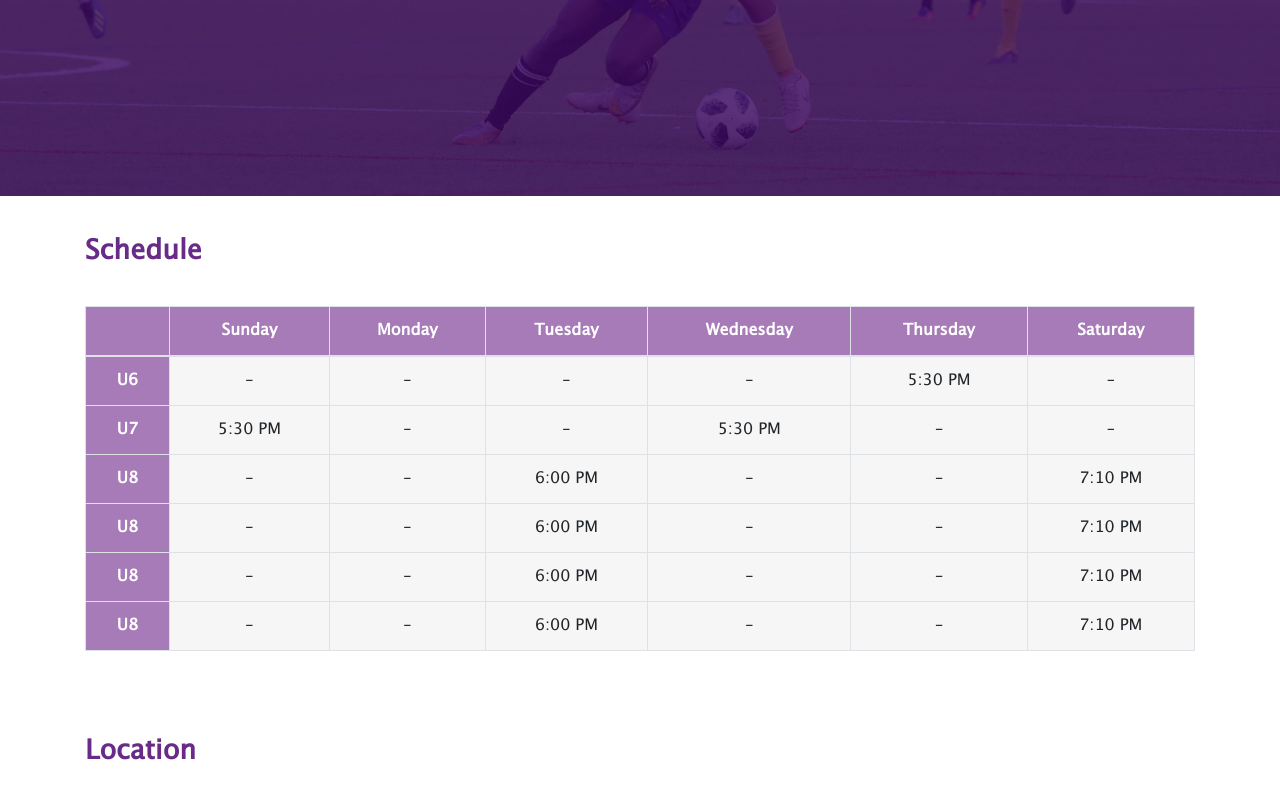
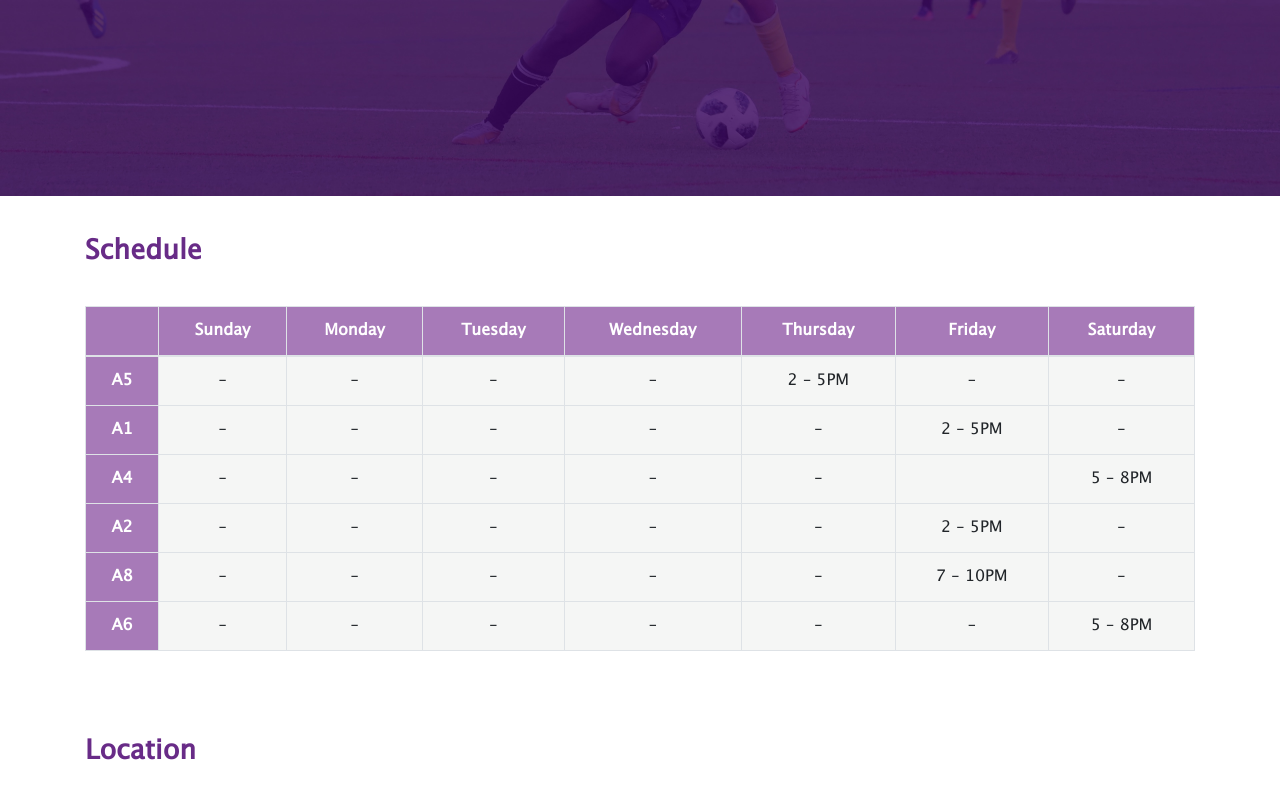
Before and after one commit to mohamedfathii/AL-Hilal, a plain HTML site: page sessions.html in a window 1280 px wide. Shown: the part 434-1232 px from the top of the page. Drawn offline with nearby package versions, Linux system fonts and the light colour scheme; grey boxes are pictures that could not be loaded.

Commit message:
add Schedule content

```diff
--- a/sessions.html
+++ b/sessions.html
@@ -78,63 +78,70 @@
                         <th scope="col">Tuesday</th>
                         <th scope="col">Wednesday</th>
                         <th scope="col">Thursday</th>
+                        <th scope="col">Friday</th>
                         <th scope="col">Saturday</th>
                     </tr>
                 </thead>
                 <tbody>
                     <tr>
-                        <th scope="row">U6</th>
+                        <th scope="row">A5</th>
                         <td>-</td>
                         <td>-</td>
                         <td>-</td>
                         <td>-</td>
-                        <td>5:30 PM</td>
-                        <td>-</td>
-                    </tr>
-                    <tr>
-                        <th scope="row">U7</th>
-                        <td>5:30 PM</td>
-                        <td>-</td>
-                        <td>-</td>
-                        <td>5:30 PM</td>
+                        <td>2 - 5PM</td>
                         <td>-</td>
                         <td>-</td>
                     </tr>
                     <tr>
-                        <th scope="row">U8</th>
+                        <th scope="row">A1</th>
                         <td>-</td>
                         <td>-</td>
-                        <td>6:00 PM</td>
                         <td>-</td>
                         <td>-</td>
-                        <td>7:10 PM</td>
+                        <td>-</td>
+                        <td>2 - 5PM</td>
+                        <td>-</td>
                     </tr>
                     <tr>
-                        <th scope="row">U8</th>
+                        <th scope="row">A4</th>
                         <td>-</td>
                         <td>-</td>
-                        <td>6:00 PM</td>
                         <td>-</td>
                         <td>-</td>
-                        <td>7:10 PM</td>
+                        <td>-</td>
+                        <td></td>
+                        <td>5 - 8PM</td>
                     </tr>
                     <tr>
-                        <th scope="row">U8</th>
+                        <th scope="row">A2</th>
                         <td>-</td>
                         <td>-</td>
-                        <td>6:00 PM</td>
                         <td>-</td>
                         <td>-</td>
-                        <td>7:10 PM</td>
+                        <td>-</td>
+                        <td>2 - 5PM</td>
+                        <td>-</td>
                     </tr>
                     <tr>
-                        <th scope="row">U8</th>
+                        <th scope="row">A8</th>
                         <td>-</td>
                         <td>-</td>
-                        <td>6:00 PM</td>
                         <td>-</td>
                         <td>-</td>
-                        <td>7:10 PM</td>
+                        <td>-</td>
+                        <td>7 - 10PM</td>
+                        <td>-</td>
+                    </tr>
+                    <tr>
+                        <th scope="row">A6</th>
+                        <td>-</td>
+                        <td>-</td>
+                        <td>-</td>
+                        <td>-</td>
+                        <td>-</td>
+                        <td>-</td>
+                        <td>5 - 8PM</td>
                     </tr>
                 </tbody>
             </table>
```
